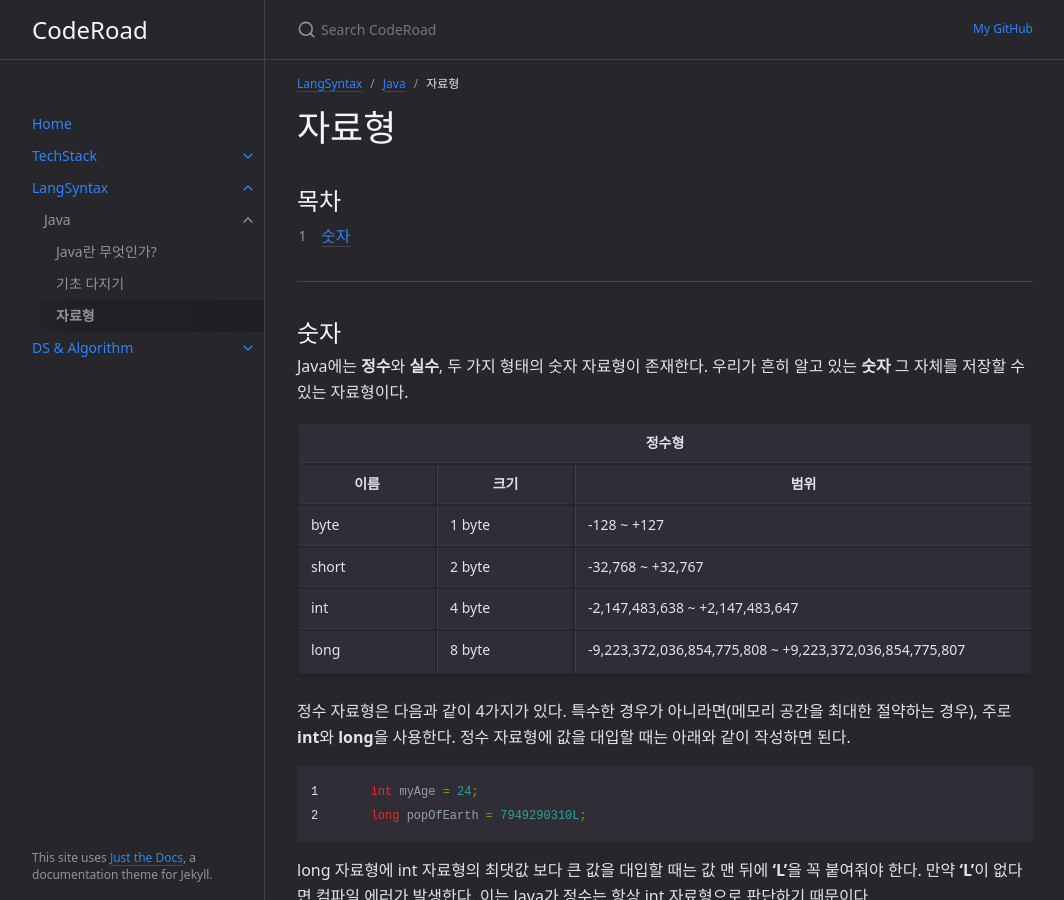
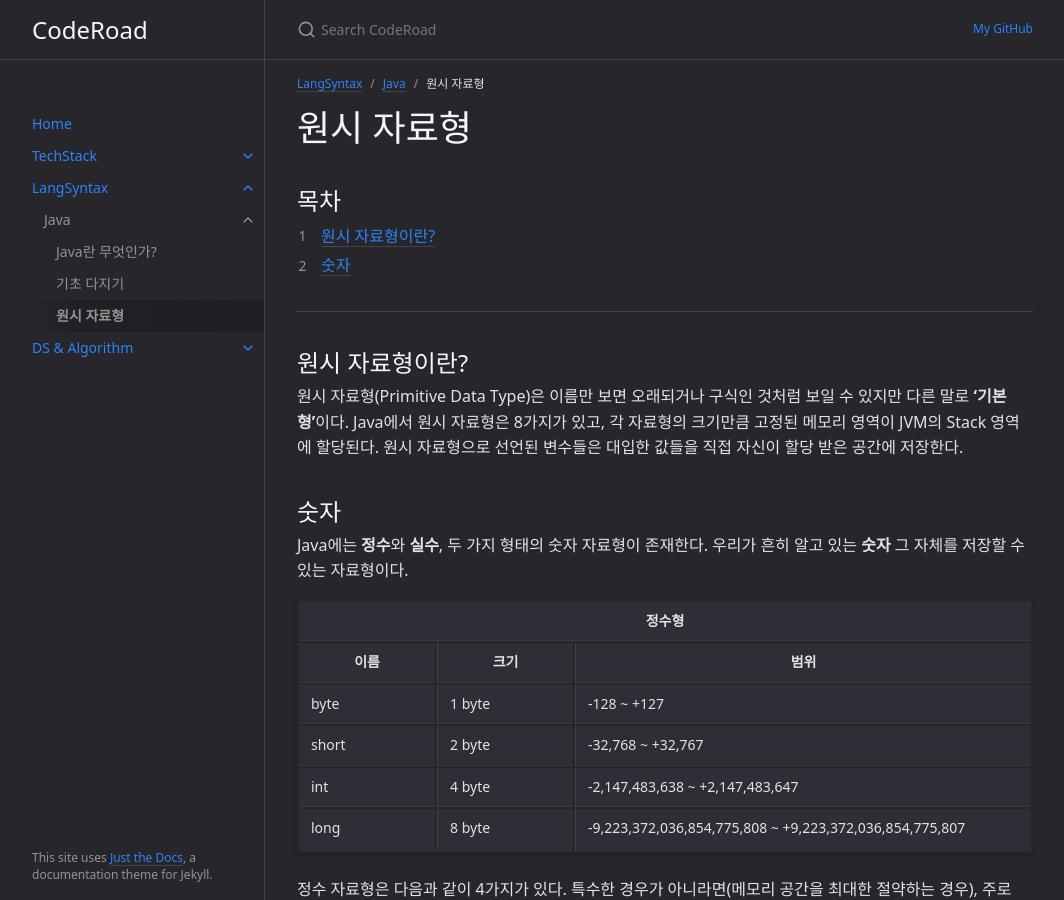
Before and after one commit to hangillee/hangillee.github.io, a Jekyll site: the page built from docs/LangSyntax/Java/03.md, in a window 1280 px wide and 900 px high. Shown: the whole window, without its empty margins (107-1171 px from the left). Built offline with Jekyll 4.4.1, drawn with Linux system fonts in a browser that asks for light colours.

Commit message:
CHORE Edit page

```diff
--- a/docs/LangSyntax/Java/03.md
+++ b/docs/LangSyntax/Java/03.md
@@ -1,13 +1,13 @@
 ---
 layout: default
-title: 자료형
+title: 원시 자료형
 nav_order: 3
 parent: Java
 grand_parent: LangSyntax
 permalink: docs/langsyntax/java/03
 ---
 
-# 자료형
+# 원시 자료형
 {: .no_toc }
 
 ## 목차
@@ -17,6 +17,9 @@ permalink: docs/langsyntax/java/03
 {:toc}
 
 ---
+
+## 원시 자료형이란?
+원시 자료형(Primitive Data Type)은 이름만 보면 오래되거나 구식인 것처럼 보일 수 있지만 다른 말로 **'기본형'**이다. Java에서 원시 자료형은 8가지가 있고, 각 자료형의 크기만큼 고정된 메모리 영역이 JVM의 Stack 영역에 할당된다. 원시 자료형으로 선언된 변수들은 대입한 값들을 직접 자신이 할당 받은 공간에 저장한다.
 
 ## 숫자
 Java에는 **정수**와 **실수**, 두 가지 형태의 숫자 자료형이 존재한다. 우리가 흔히 알고 있는 **숫자** 그 자체를 저장할 수 있는 자료형이다.
```
